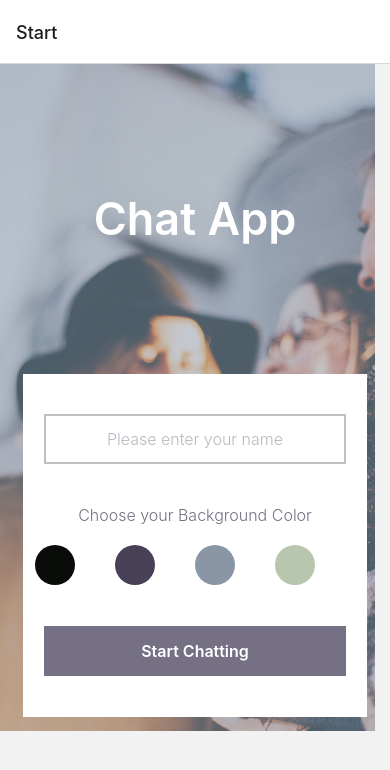
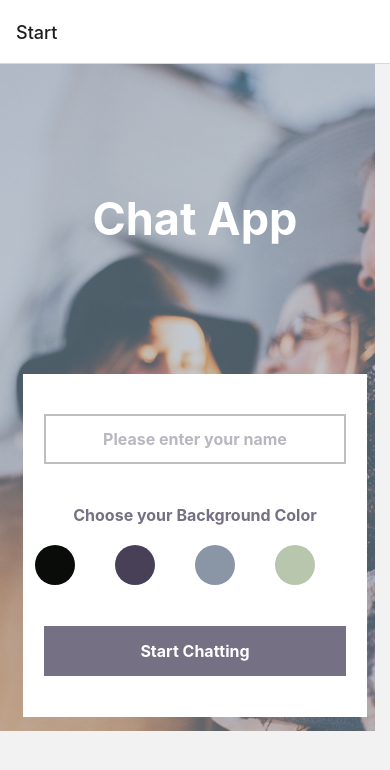
Before and after one commit to RocinRykor/Chat-App, a React Native app: screen /Start in a window 390 px wide. Shown: the top 770 px of the page. Built offline with nearby package versions, Linux system fonts and the light colour scheme.

Commit message:
change fontWeight to string

```diff
--- a/components/Start.js
+++ b/components/Start.js
@@ -116,7 +116,7 @@ export default function Start({navigation}) {
 const styles = StyleSheet.create({
   title: {
     fontSize: 45,
-    fontWeight: 600,
+    fontWeight: 'bold',
     color: '#FFFFFF',
   },
 
@@ -147,7 +147,7 @@ const styles = StyleSheet.create({
   text: {
     color: '#757083',
     fontSize: 16,
-    fontWeight: '300',
+    fontWeight: 'bold',
     textAlign: 'center',
   },
 
@@ -185,6 +185,6 @@ const styles = StyleSheet.create({
     padding: 10,
     color: '#FFFFFF',
     fontSize: 16,
-    fontWeight: '600',
+    fontWeight: 'bold',
   },
 });
```
